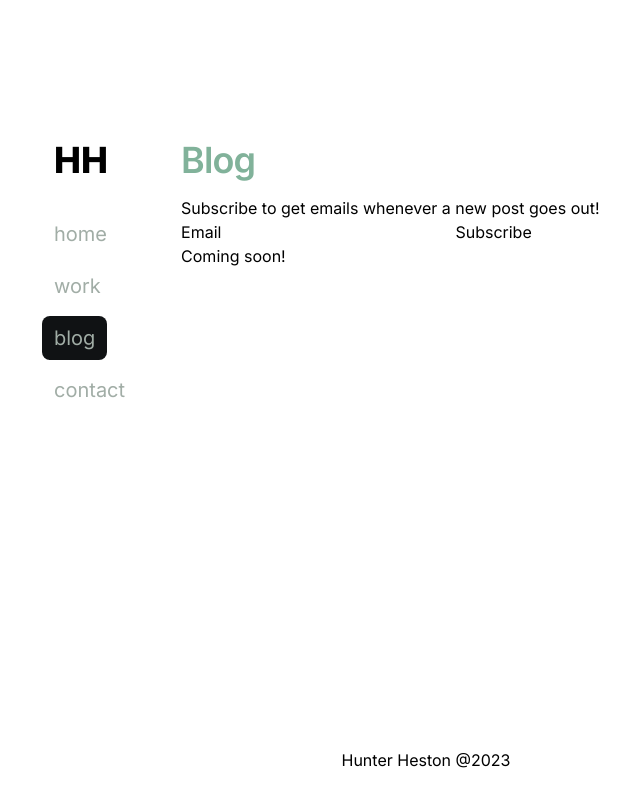
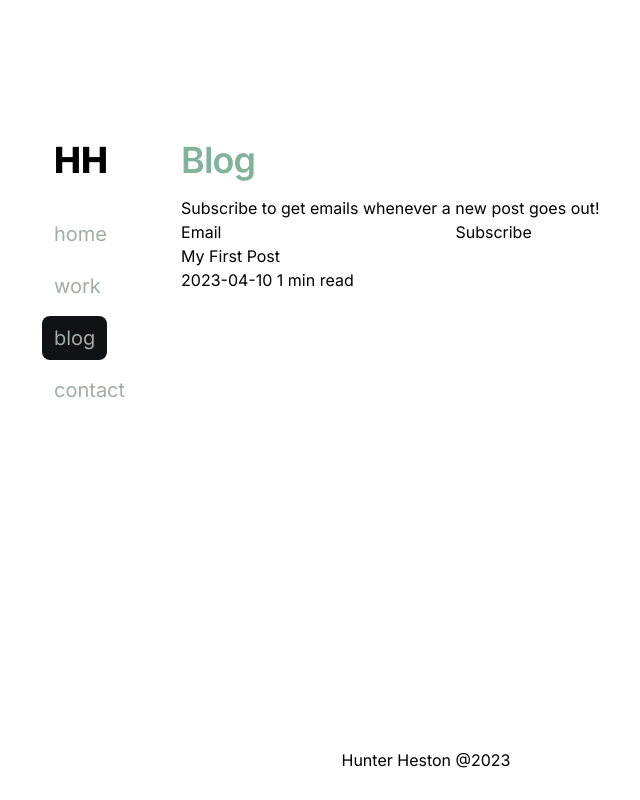
Before and after one commit to HunterHeston/personal-website, a Next.js app: page /blog in a window 1280 px wide. Shown: the whole page, without its empty margins (206-846 px from the left). Built offline with nearby package versions, Linux system fonts and the light colour scheme.

Commit message:
Generate blog listing at build time.

```diff
--- a/pages/blog/index.tsx
+++ b/pages/blog/index.tsx
@@ -1,6 +1,16 @@
 import H1 from "@/components/h1";
+import { Blog, listBlogs } from "@/lib/blogs";
+import Link from "next/link";
 
-export default function Blog() {
+// Blog Props
+interface BlogProps {
+  blogs: Blog[];
+}
+
+export default function BlogListing({ blogs }: BlogProps) {
+  for (const blog of blogs) {
+    console.log(blog);
+  }
   return (
     <>
       <H1>Blog</H1>
@@ -10,7 +20,45 @@ export default function Blog() {
         <input type="email" name="email" id="email" />
         <button type="submit">Subscribe</button>
       </form>
-      <p>Coming soon!</p>
+      <ul>
+        {blogs.map((blog) => (
+          <li key={blog.title}>
+            <Link href={`/blog${blog.title}`}>{blog.title}</Link>
+            <p>
+              {blog.date} <span>{blog.readingTime} min read</span>
+            </p>
+          </li>
+        ))}
+      </ul>
     </>
   );
 }
+
+/**
+ * Generate static props for the blog listing page
+ * @returns {Blog[] | Error}
+ */
+export async function getStaticProps() {
+  let blogs: Blog[] = [];
+
+  try {
+    const result = await listBlogs();
+    if (result instanceof Error) {
+      console.error(`static generation of blog props failed: ${result}`);
+      throw result;
+    }
+
+    blogs = result;
+  } catch (e) {
+    console.error(
+      `static generation of blog props threw unexpected error: ${e}`
+    );
+    throw e;
+  }
+
+  return {
+    props: {
+      blogs,
+    },
+  };
+}
```
